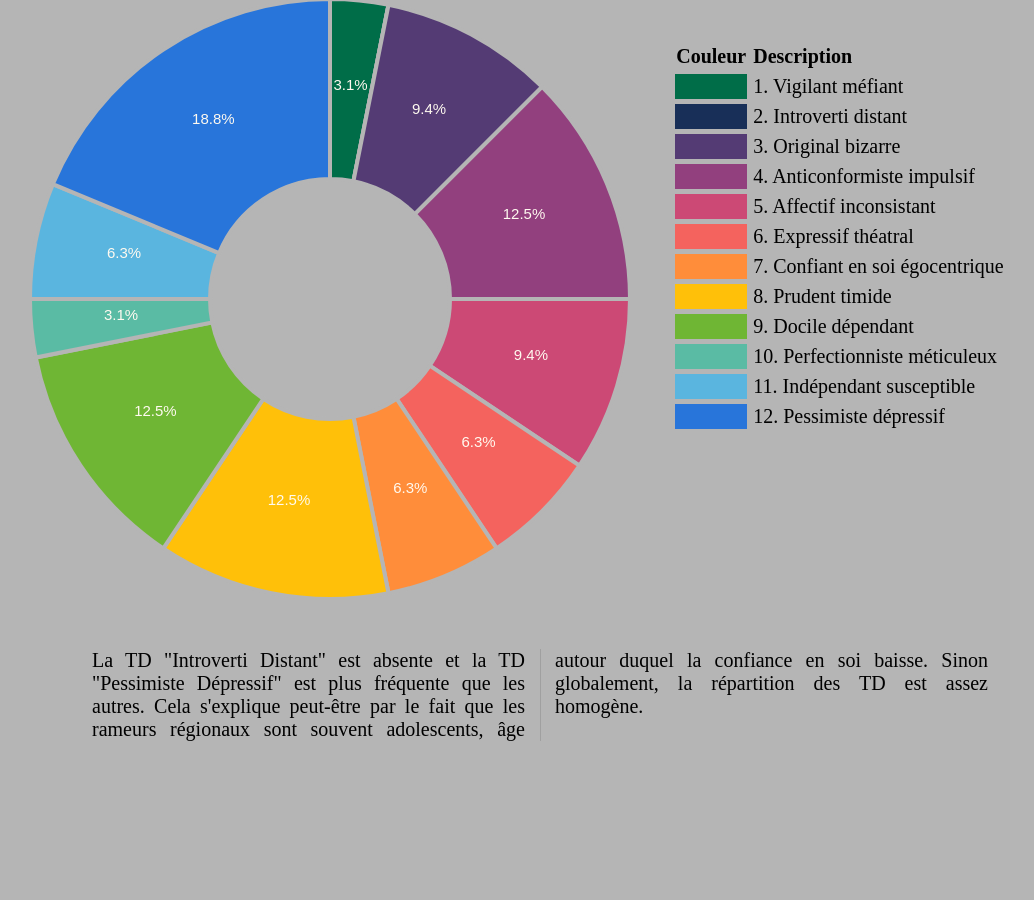
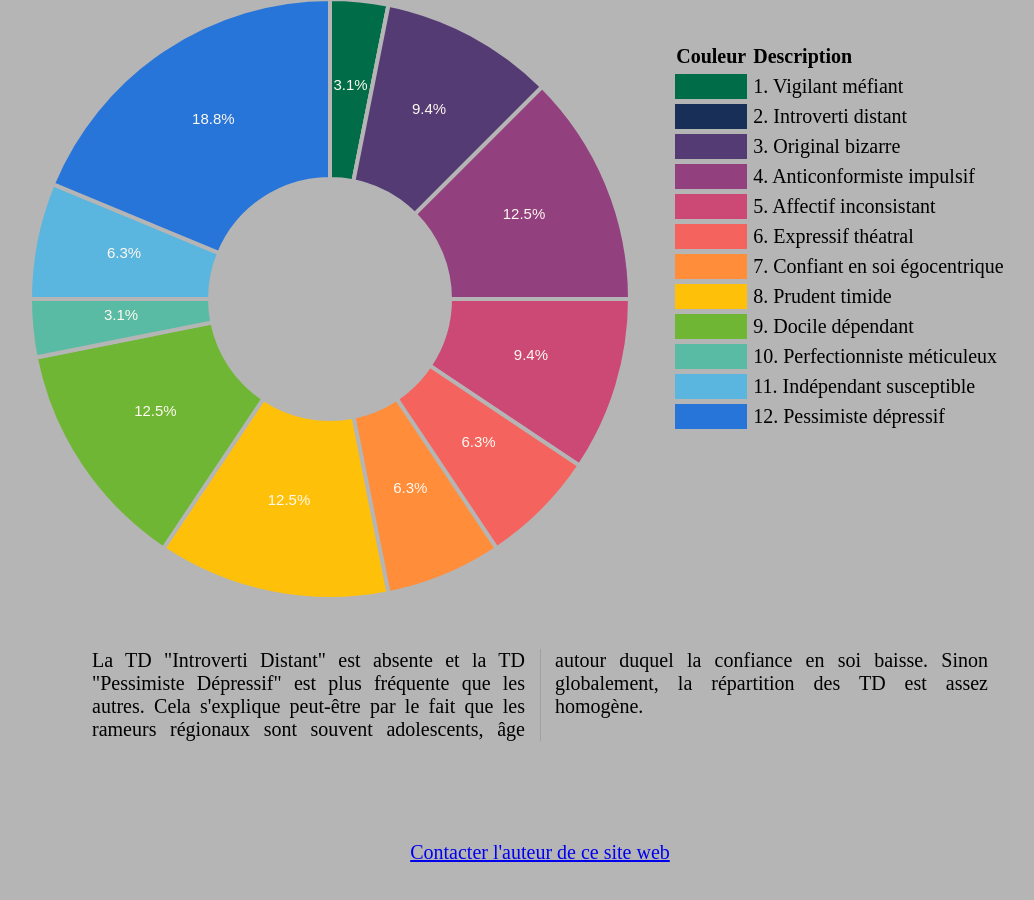
Before and after one commit to gugu5/VisuDo, a website: page index.html in a window 1280 px wide. Shown: the part 4136-5036 px from the top of the page, without its empty margins (100-1134 px from the left). Before the commit the page ends 4977 px from the top, so only its background shows below. Drawn offline with Linux system fonts and the light colour scheme.

Commit message:
Corrections suite au feedback

```diff
--- a/index.html
+++ b/index.html
@@ -112,5 +112,9 @@
         </div>
     </div>
 
+    <div class = "textcontainer">
+        <a href = "mailto:augustin.maillefer@gmail.com?subject=Contact: Visualisation Personnalité Aviron">Contacter l'auteur de ce site web</a>
+    </div>
+
 </body>
 </html>
--- a/styles/main.css
+++ b/styles/main.css
@@ -1,5 +1,5 @@
 body {
-    font-family:  'Times new roman', serif;
+    font-family:  'Times new roman', sans-serif;
     background-color: #b5b5b5;
     font-size: 20px;
 }
```
Also changed, not shown: README.md.
